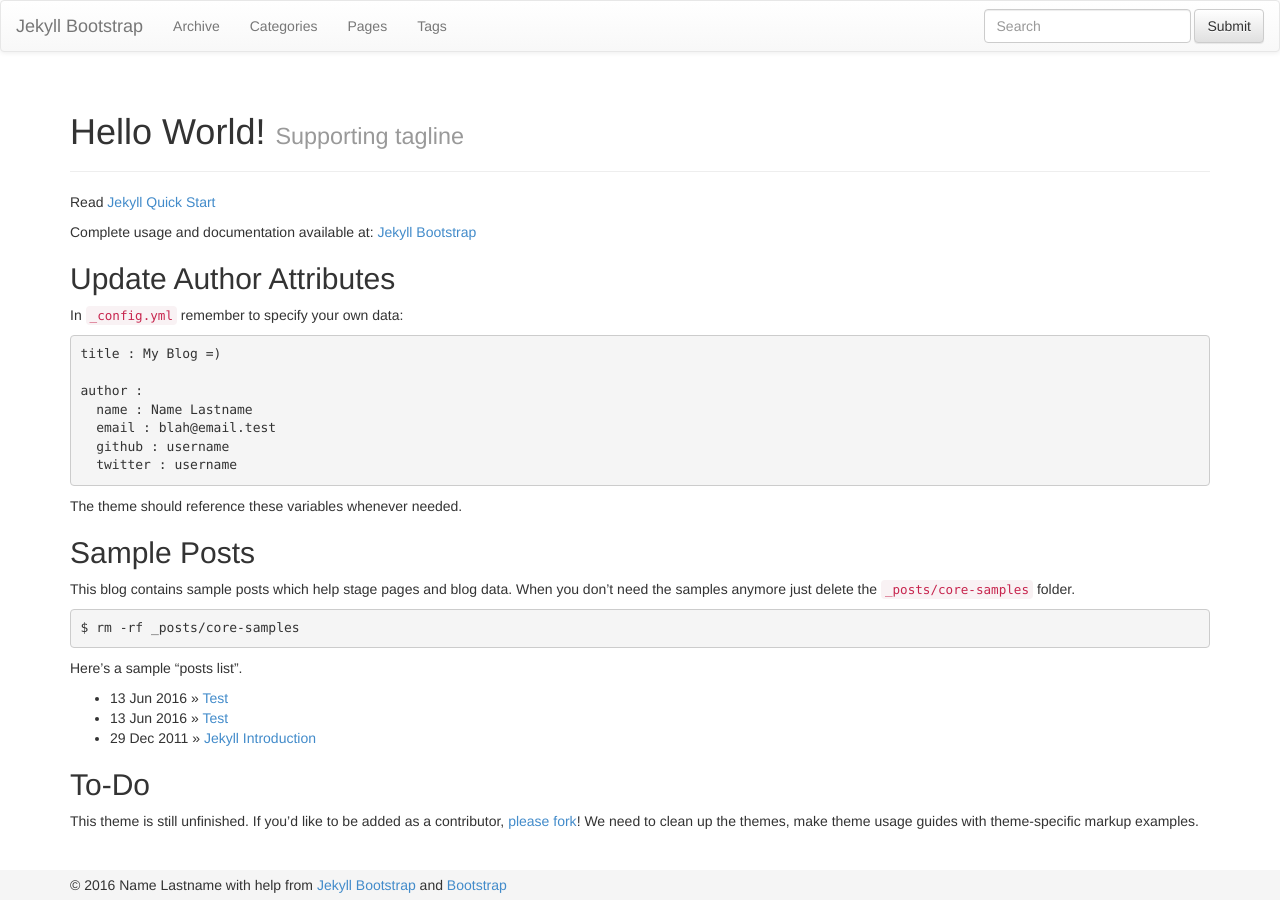
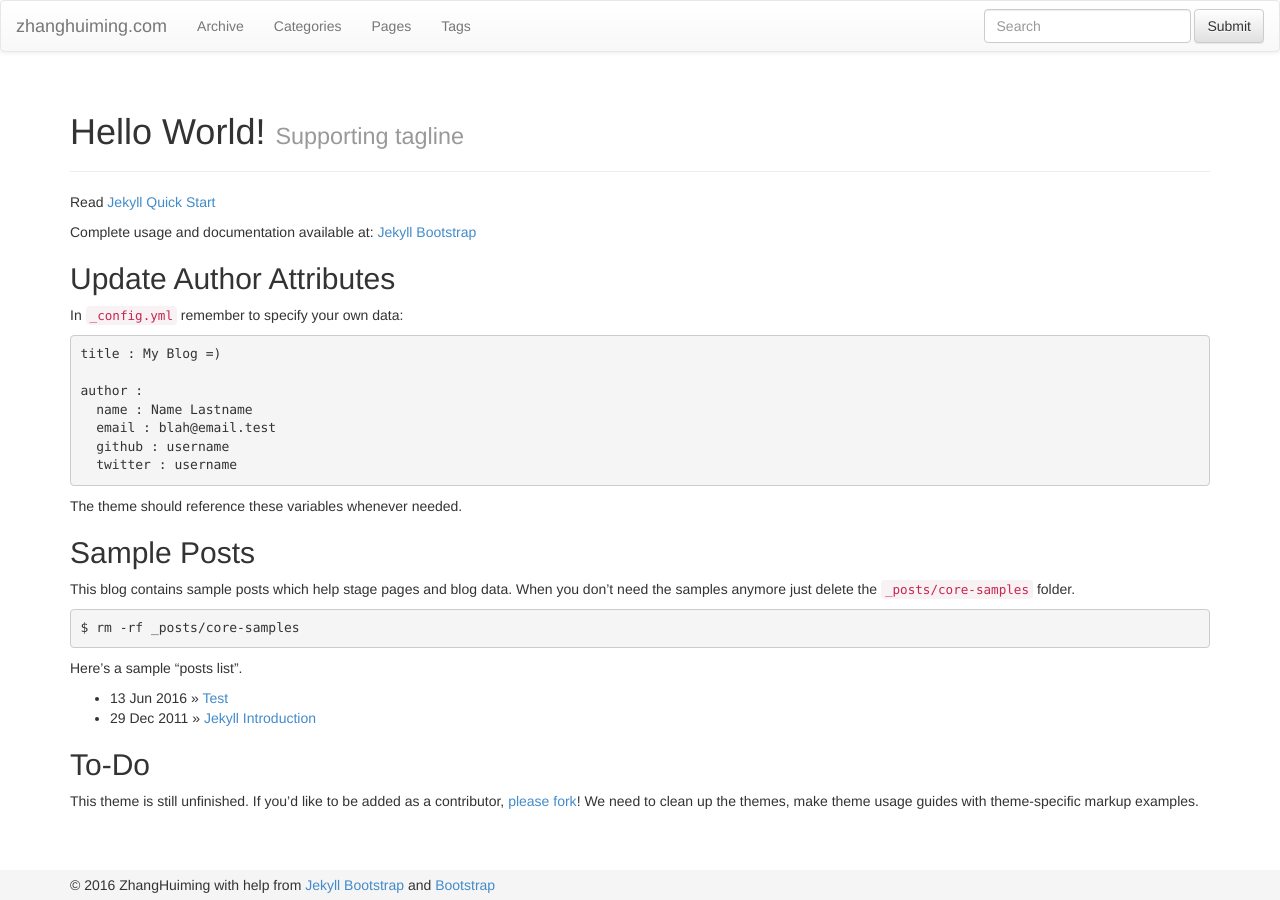
Before and after one commit to yxzhm/yxzhm.github.io, a Jekyll site: the page built from index.md, in a window 1280 px wide. Built offline with Jekyll 4.4.1, drawn with Linux system fonts in a browser that asks for light colours; nearby versions of some CDN libraries.

Commit message:
modify config

```diff
--- a/_config.yml
+++ b/_config.yml
@@ -8,14 +8,14 @@ highlighter: pygments
 # Themes are encouraged to use these universal variables
 # so be sure to set them if your theme uses them.
 #
-title : Jekyll Bootstrap
+title : zhanghuiming.com
 tagline: Site Tagline
 author :
-  name : Name Lastname
-  email : blah@email.test
-  github : username
-  twitter : username
-  feedburner : feedname
+  name : ZhangHuiming
+  email : me@yxzhm.com
+  github : yxzhm
+ # twitter : username
+ # feedburner : feedname
 
 # The production_url is only used when full-domain names are needed
 # such as sitemap.txt
@@ -25,7 +25,7 @@ author :
 # Else if you are pushing to username.github.io, replace with your username.
 # Finally if you are pushing to a GitHub project page, include the project name at the end.
 #
-production_url : http://username.github.io
+production_url : http://yxzhm.github.io
 
 gems: ["jekyll-sitemap"]
 
@@ -73,9 +73,9 @@ JB :
   #
   archive_path: /archive.html
   categories_path : /categories.html
-  tags_path : /tags.html
-  atom_path : /atom.xml
-  rss_path : /rss.xml
+  #tags_path : /tags.html
+  #atom_path : /atom.xml
+  #rss_path : /rss.xml
 
   # Settings for comments helper
   # Set 'provider' to the comment provider you want to use.
```
Also changed, not shown: _posts/core-samples/2016-6-13-test.md (deleted, +0 -2 lines).
